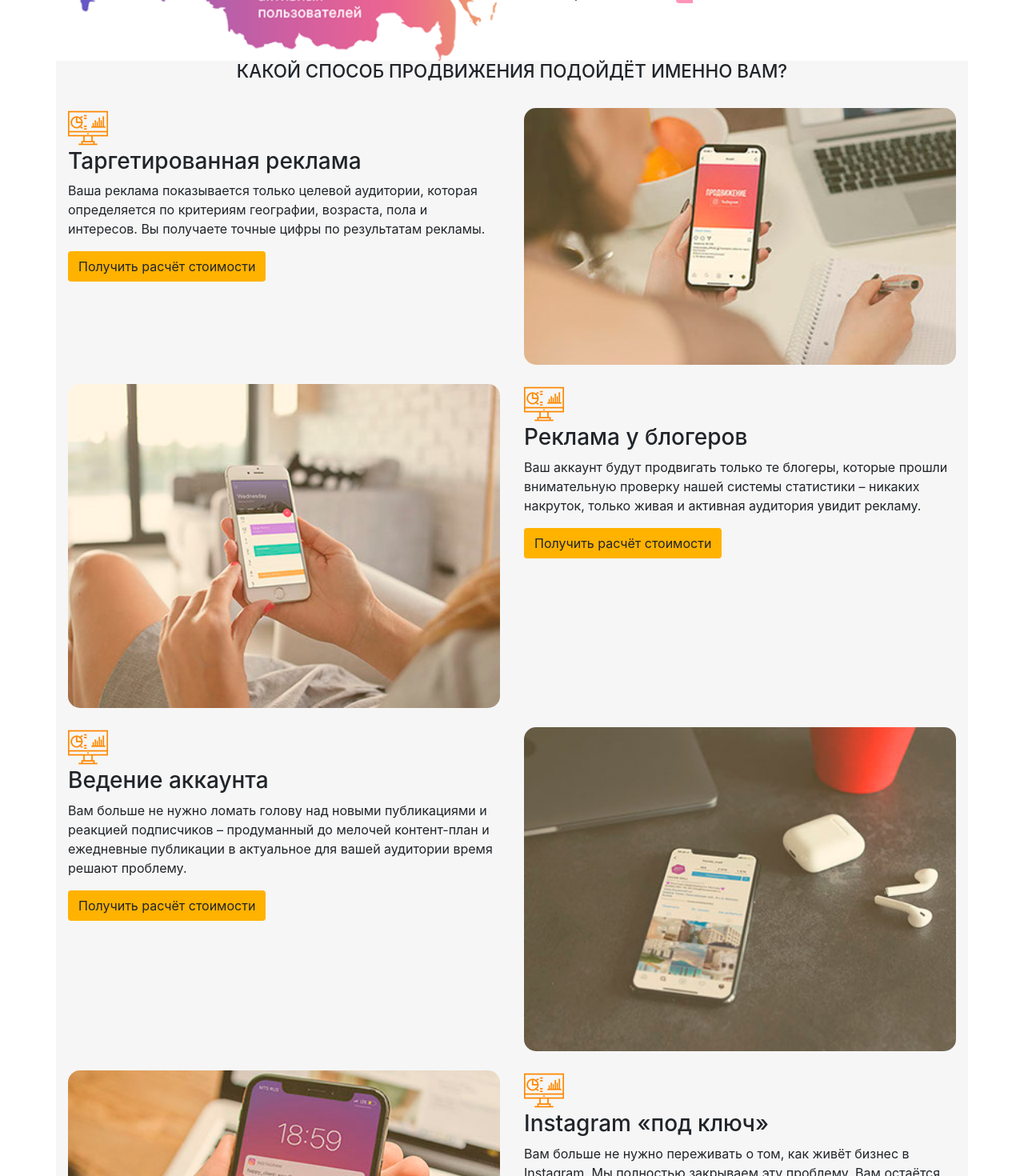
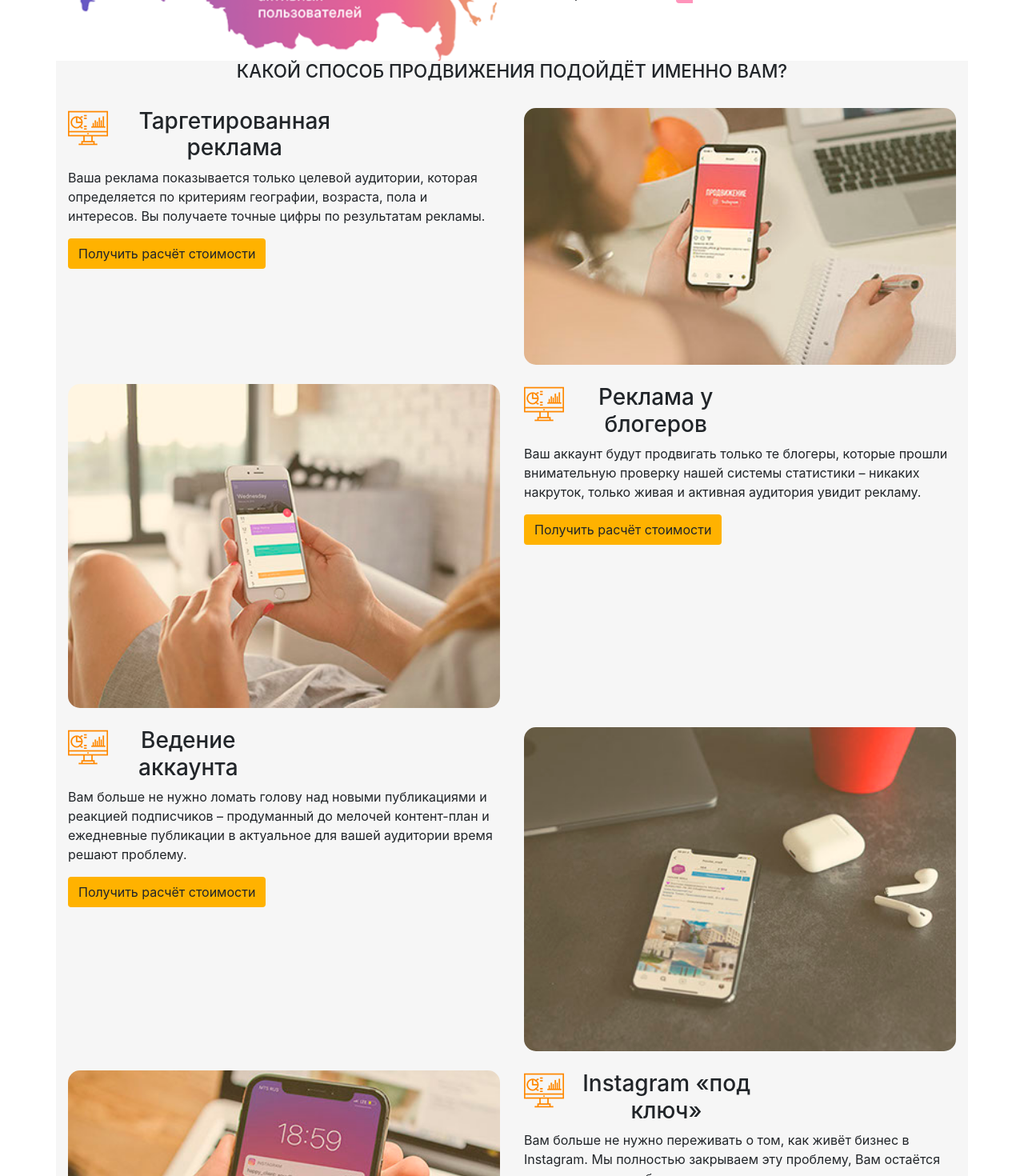
Before and after one commit to machinek56/maxtarget, a Vue app: page / in a window 1280 px wide. Shown: the part 920-2390 px from the top of the page at 80% size. Built offline with nearby package versions, Linux system fonts and the light colour scheme; what vue-js-modal would draw is missing.

Commit message:
Methods headers +

```diff
--- a/src/assets/main.less
+++ b/src/assets/main.less
@@ -51,7 +51,15 @@
 .method {
   margin-top: 1.5rem;
   margin-bottom: 1.5rem;
+    &__header{
+    text-align: center;
+    }
+    &__logo{
+      display: inline-block;
+      float: left;
+    }
 }
+
 
 .section {
   &__title {
--- a/src/components/Main.vue
+++ b/src/components/Main.vue
@@ -180,8 +180,11 @@
             </div>
             <div class="row method">
                 <div class="col-sm-6 method__main d-flex flex-column align-items-baseline">
+                    <div class="method__header">
                        <img src="promo_logo1.png" alt="" class="method__logo ">
                        <h3 class="method__title">Таргетированная реклама</h3>
+                    </div>
+
                     <p class="title__desc">Ваша реклама показывается только целевой аудитории, которая определяется по критериям географии, возраста, пола и интересов. Вы получаете точные цифры по результатам рекламы.</p>
                     <button class="btn btn-yellow" @click.prevent="show">Получить расчёт стоимости</button>
                 </div>
@@ -189,8 +192,10 @@
             </div>
             <div class="row method">
                 <div class="col-sm-6 order-2 method__main d-flex flex-column align-items-baseline">
+                    <div class="method__header">
                         <img src="promo_logo1.png" alt="" class="method__logo ">
                         <h3 class="method__title">Реклама у блогеров</h3>
+                    </div>
                     <p class="title__desc">Ваш аккаунт будут продвигать только те блогеры, которые прошли внимательную проверку нашей системы статистики – никаких накруток, только живая и активная аудитория увидит рекламу.</p>
                     <button class="btn btn-yellow" @click.prevent="show">Получить расчёт стоимости</button>
                 </div>
@@ -199,8 +204,10 @@
             </div>
             <div class="row method">
                 <div class="col-sm-6 method__main d-flex flex-column align-items-baseline">
+                    <div class="method__header">
                         <img src="promo_logo1.png" alt="" class="method__logo ">
                         <h3 class="method__title">Ведение аккаунта</h3>
+                    </div>
                     <p class="title__desc">Вам больше не нужно ломать голову над новыми публикациями и реакцией подписчиков – продуманный до мелочей контент-план и ежедневные публикации в актуальное для вашей аудитории время решают проблему.</p>
                     <button class="btn btn-yellow" @click.prevent="show">Получить расчёт стоимости</button>
                 </div>
@@ -209,8 +216,10 @@
             </div>
             <div class="row method">
                 <div class="col-sm-6 order-2 method__main d-flex flex-column align-items-baseline">
+                    <div class="method__header">
                         <img src="promo_logo1.png" alt="" class="method__logo ">
                         <h3 class="method__title">Instagram «под ключ»</h3>
+                    </div>
                     <p class="title__desc">Вам больше не нужно переживать о том, как живёт бизнес в Instagram. Мы полностью закрываем эту проблему, Вам остаётся только считать прибыль.</p>
                     <button class="btn btn-yellow" @click.prevent="show">Получить расчёт стоимости</button>
                 </div>
```
Lines whose indentation alone changed are shown as unchanged.
